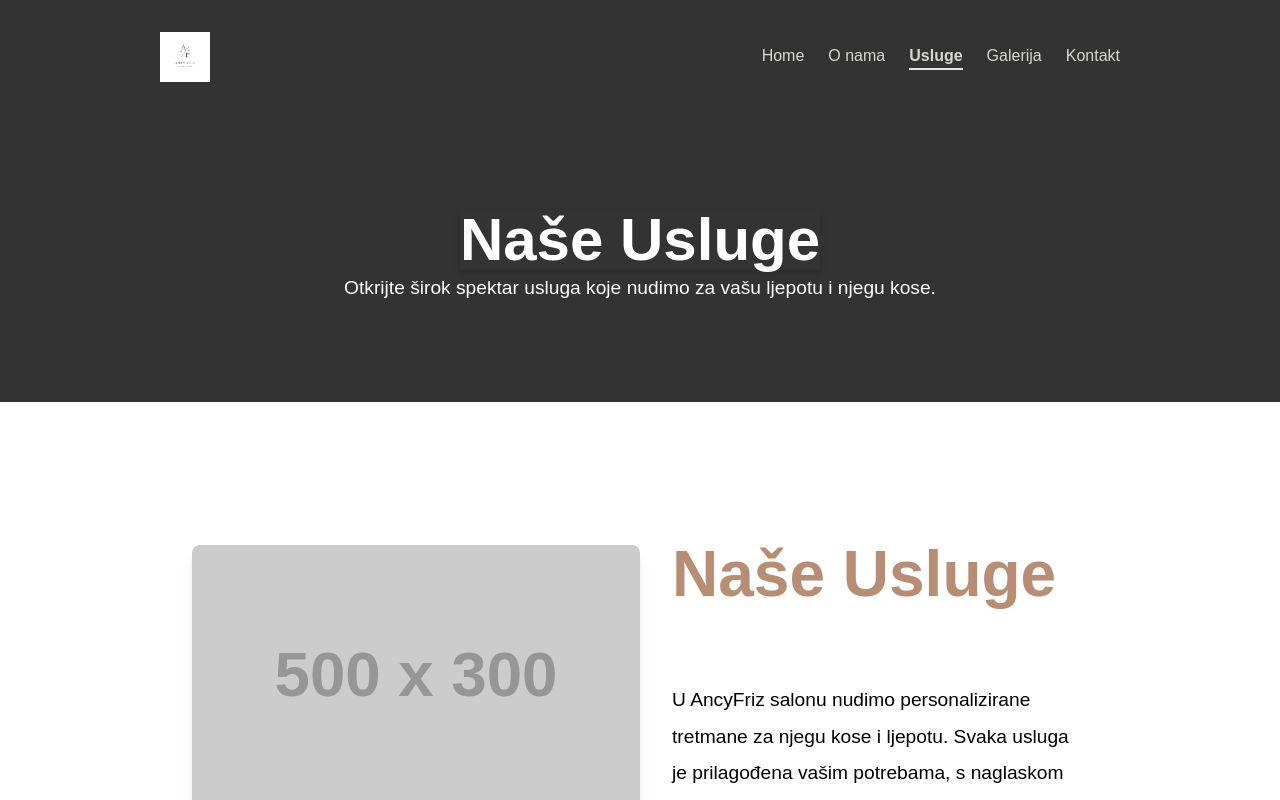
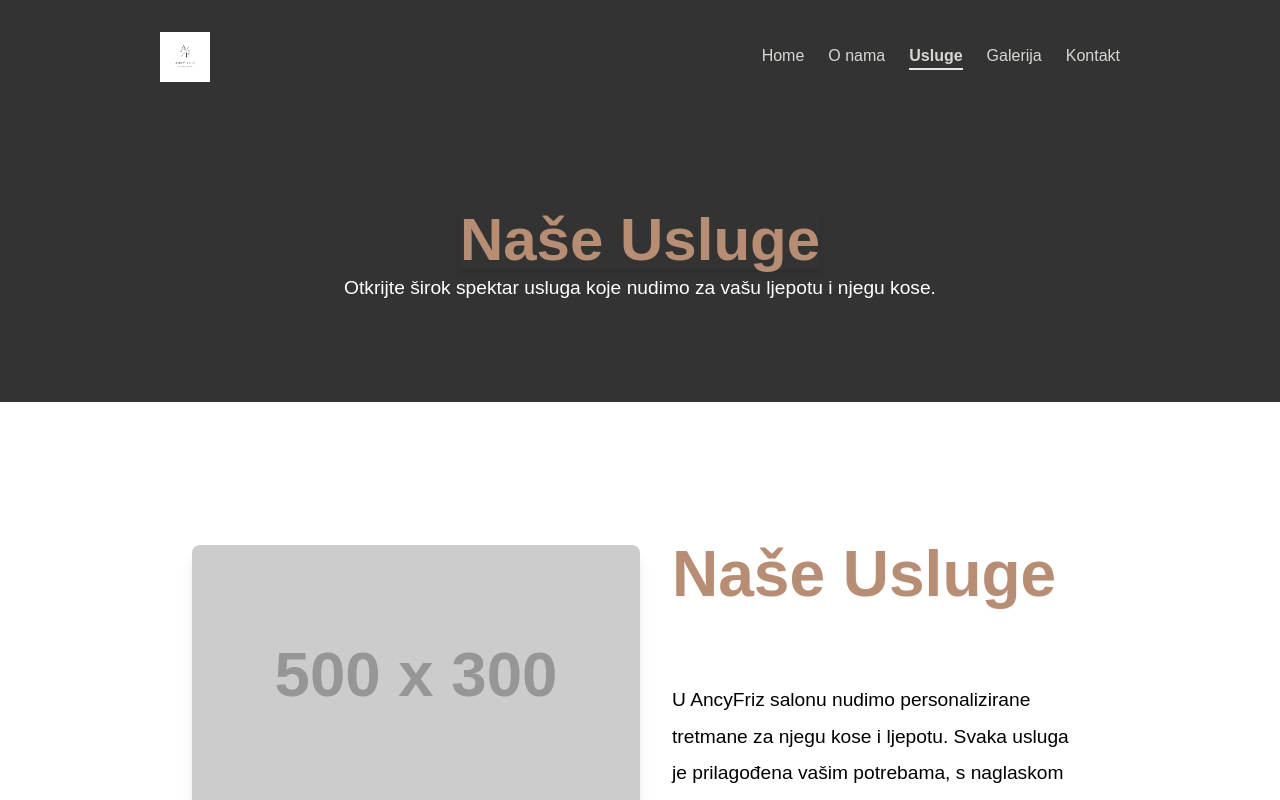
Before and after one commit to MeldinRadoncic/ancyfriz, a React (Create React App) app: page /usluge in a window 1280 px wide. Shown: the top 800 px of the page. Built offline with nearby package versions, Linux system fonts and the light colour scheme.

Commit message:
Remove className from ReusableBanner bc we are using default styles

```diff
--- a/src/Components/Pages/AboutPage/AboutPage.jsx
+++ b/src/Components/Pages/AboutPage/AboutPage.jsx
@@ -14,7 +14,7 @@ const AboutPage = () => {
       <ReusableBanner
         title="O nama"
         description="Ovdje možete saznati sve o nama."
-        className="bg-primary-charcoal text-white"
+
       />
 
       <Section>
--- a/src/Components/Pages/ServicesPage/ServicesPage.jsx
+++ b/src/Components/Pages/ServicesPage/ServicesPage.jsx
@@ -14,7 +14,6 @@ const ServicesPage = () => {
       <ReusableBanner
         title='Naše Usluge'
         description='Otkrijte širok spektar usluga koje nudimo za vašu ljepotu i njegu kose.'
-        className='bg-primary-charcoal text-white'
       />
 
       <Section>
```
